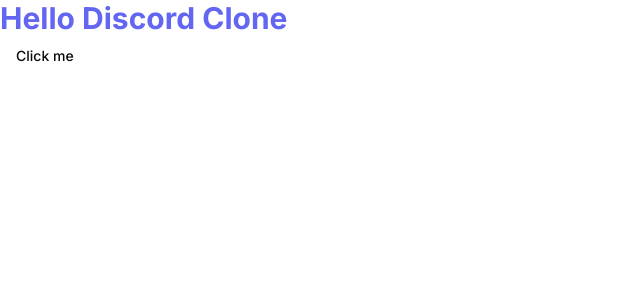
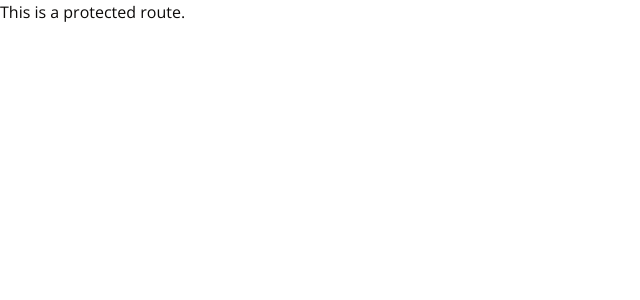
Before and after one commit to stefanogemelli/discord-clone, a Next.js app: page / in a window 1280 px wide. Shown: the top 300 px of the page, without its empty margins (0-640 px from the left). Built offline with nearby package versions, Linux system fonts and the light colour scheme.

Commit message:
feat: folders setup

```diff
--- /dev/null
+++ b/app/(auth)/(routes)/login/page.tsx
@@ -0,0 +1,5 @@
+const LoginPage = () => {
+  return <div>Login Page!</div>;
+};
+
+export default LoginPage;
--- /dev/null
+++ b/app/(auth)/(routes)/register/page.tsx
@@ -0,0 +1,5 @@
+const RegisterPage = () => {
+  return <div>Register!</div>;
+};
+
+export default RegisterPage;
--- /dev/null
+++ b/app/(auth)/layout.tsx
@@ -0,0 +1,5 @@
+const AuthLayout = ({ children }: { children: React.ReactNode }) => {
+  return <div className="bg-red-500 h-full">{children}</div>;
+};
+
+export default AuthLayout;
--- /dev/null
+++ b/app/(main)/(routes)/page.tsx
@@ -0,0 +1,3 @@
+export default function Home() {
+  return <div>This is a protected route.</div>;
+}
--- a/app/layout.tsx
+++ b/app/layout.tsx
@@ -1,11 +1,11 @@
 import type { Metadata } from "next";
-import { Inter } from "next/font/google";
+import { Open_Sans } from "next/font/google";
 import "./globals.css";
 
-const inter = Inter({ subsets: ["latin"] });
+const font = Open_Sans({ subsets: ["latin"] });
 
 export const metadata: Metadata = {
-  title: "Create Next App",
+  title: "Team Chat Application",
   description: "Generated by create next app",
 };
 
@@ -16,7 +16,7 @@ export default function RootLayout({
 }>) {
   return (
     <html lang="en">
-      <body className={inter.className}>{children}</body>
+      <body className={font.className}>{children}</body>
     </html>
   );
 }
--- a/app/page.tsx
+++ /dev/null
@@ -1,10 +0,0 @@
-import { Button } from "@/components/ui/button";
-
-export default function Home() {
-  return (
-    <div className="">
-      <p className="text-3xl font-bold text-indigo-500">Hello Discord Clone</p>
-      <Button variant="ghost">Click me</Button>
-    </div>
-  );
-}
```
